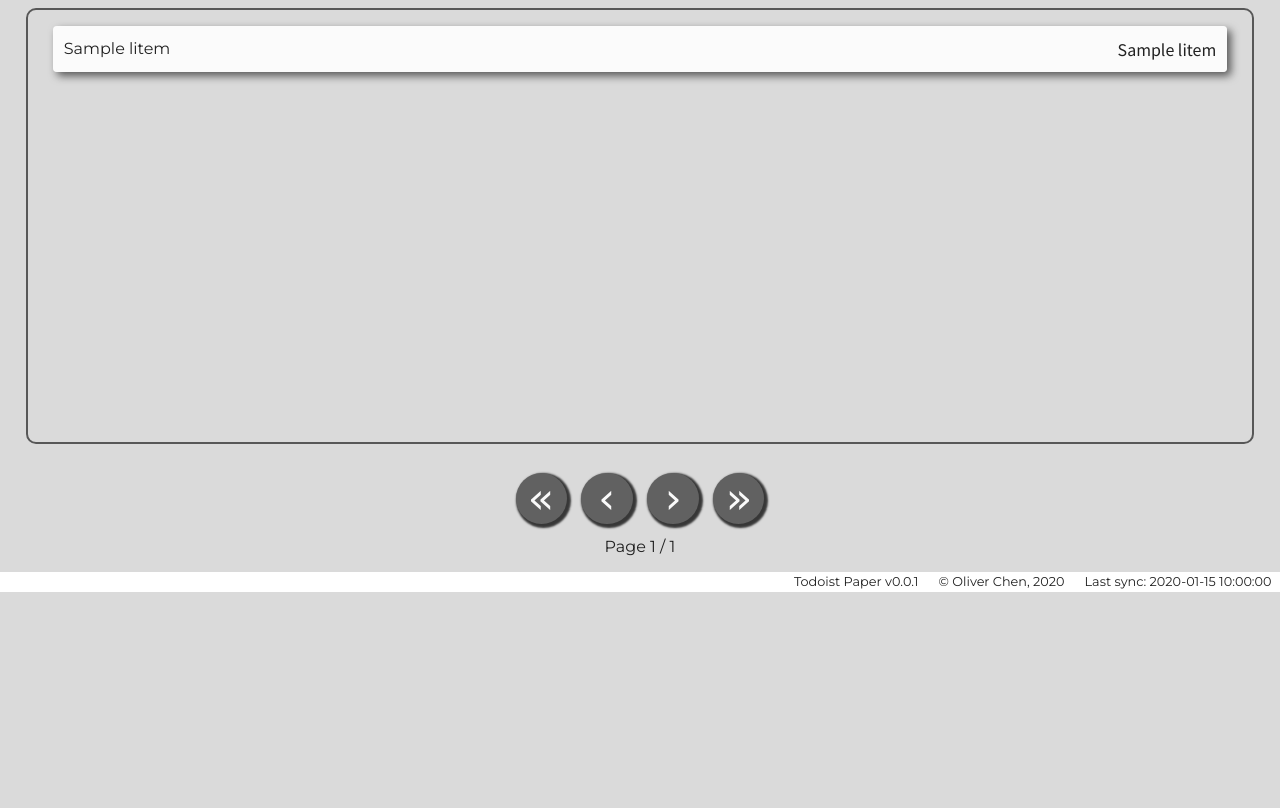
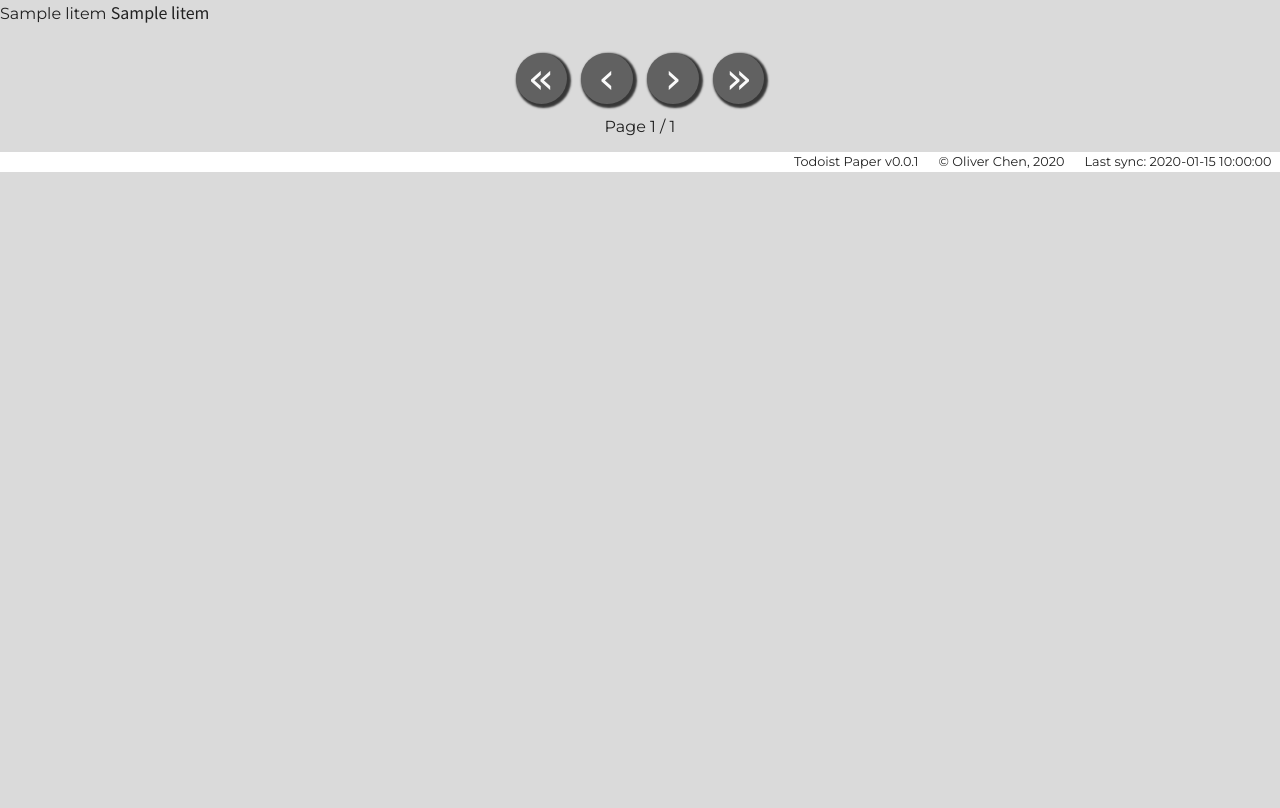
Before and after one commit to ochen1/TodoistPaper, a Flask app: template templates/infoIndex.html in a window 1280 px wide. After the commit the page ends 172 px from the top, so only its background shows below. Run offline with Flask 2, Linux system fonts and the light colour scheme; the template is opened without the code that fills it: most values are stand-ins (such as "Sample title", 1, 10 or a date in 2020).

Commit message:
Redesigned todo stylesheets part 1

```diff
--- a/css/todo-done.css
+++ /dev/null
@@ -1 +0,0 @@
-div#content-main > .todo-item
--- a/css/todo.css
+++ b/css/todo.css
@@ -1,5 +1,3 @@
-@import "/css/todo-done.css";
-
 div#content-main {
     margin: 1vh 2vw;
     padding: 2vh 2vw;
--- a/templates/infoIndex.html
+++ b/templates/infoIndex.html
@@ -6,7 +6,7 @@
     <title>Todoist Paper</title>
     <link rel="stylesheet" href="/css/loading.css" type="text/css">
     <link rel="stylesheet" href="/css/index.css" type="text/css">
-    <link rel="stylesheet" href="/css/todo.css" type="text/css">
+    <!-- <link rel="stylesheet" href="/css/todo.css" type="text/css"> -->
     <link rel="stylesheet" href="/css/language-support.css" type="text/css">
     <link rel="stylesheet" href="/css/pagination.css" type="text/css">
 </head>
```
